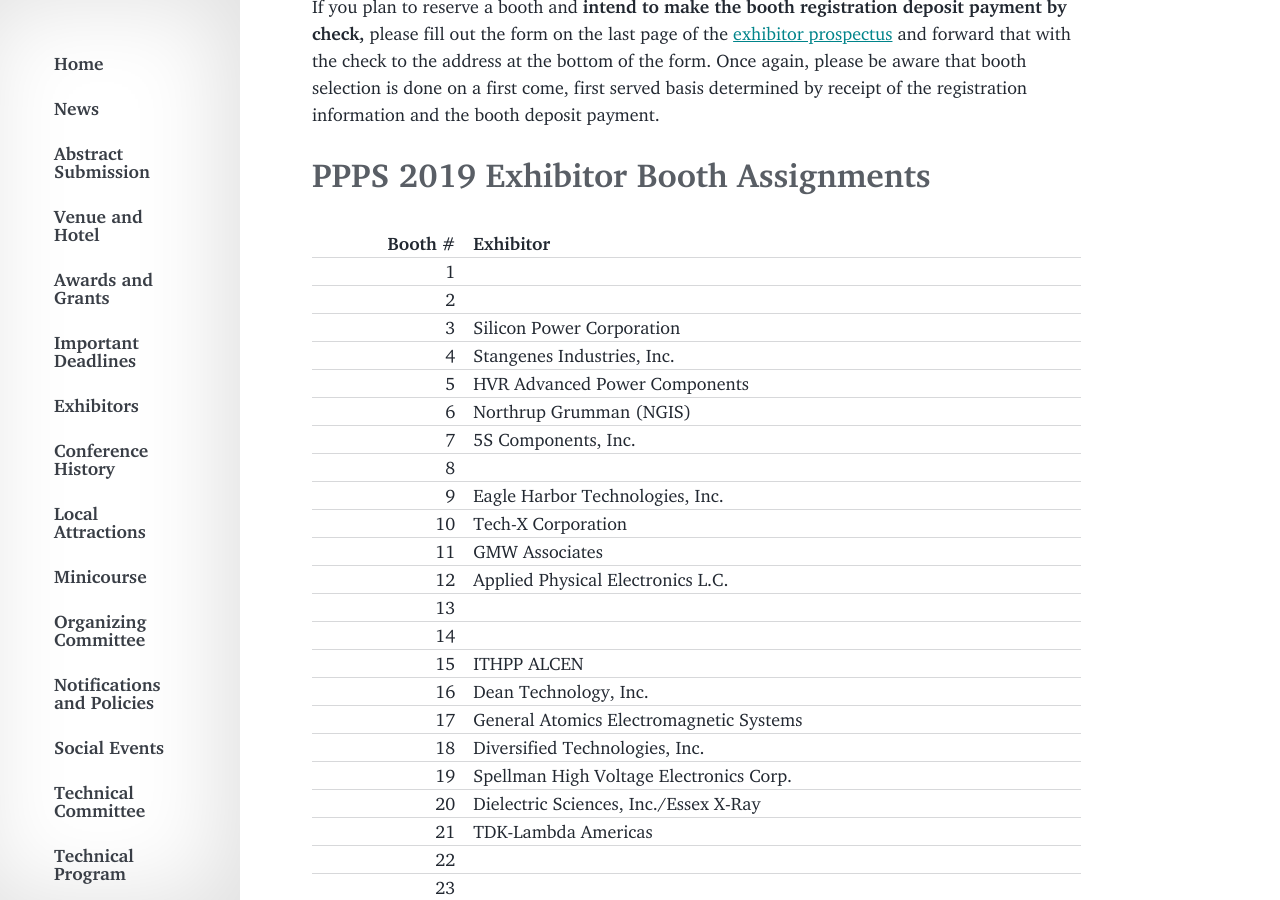
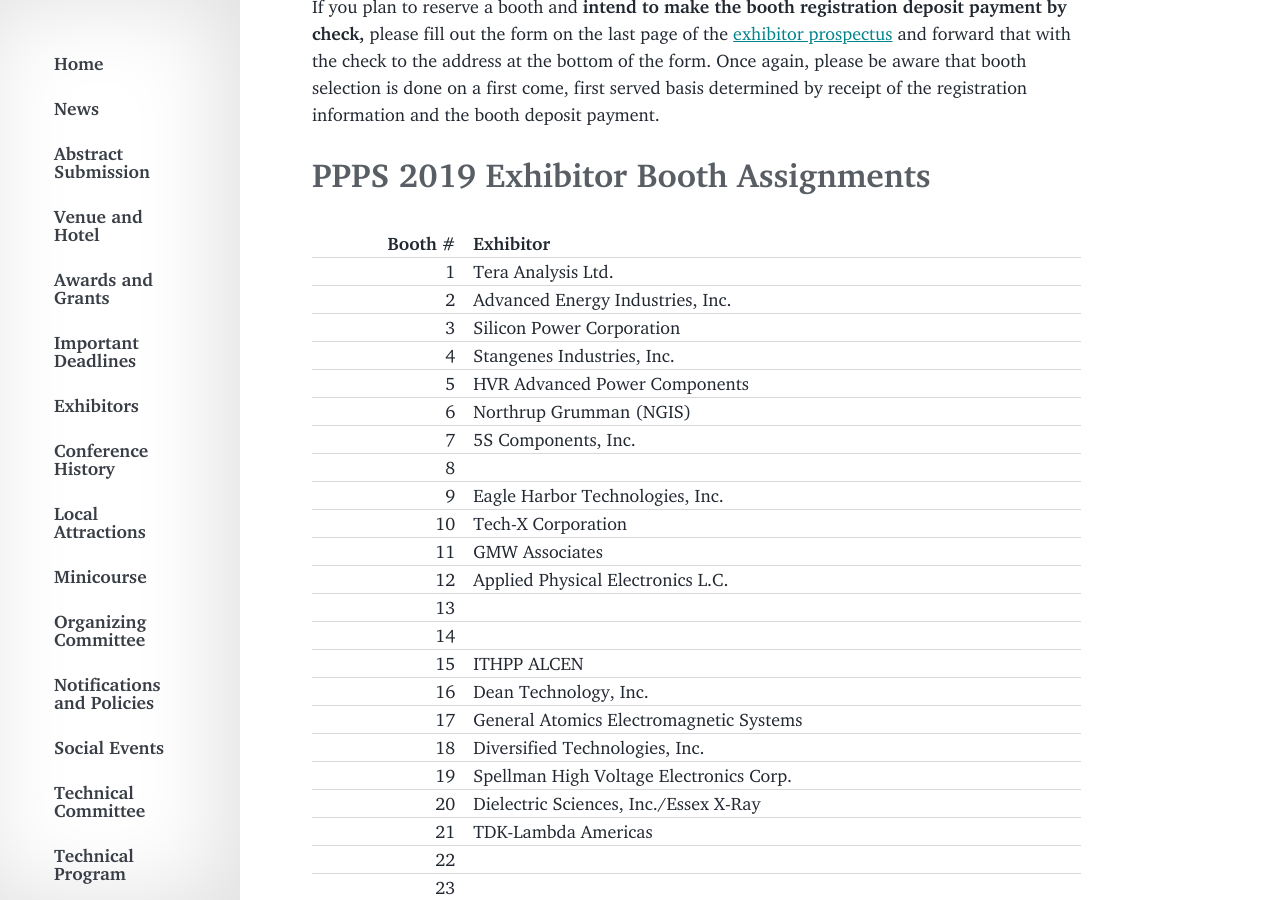
Before and after one commit to ppps2019/ppps2019.github.io, a Jekyll site: the page built from _info_articles/exhibitors.md, in a window 1280 px wide and 900 px high, scrolled down 2124 px. Built offline with Jekyll 4.4.1, drawn with Linux system fonts in a browser that asks for light colours; comment, search, counter and statistics services are not loaded.

Commit message:
Update exhibitors.md

```diff
--- a/_info_articles/exhibitors.md
+++ b/_info_articles/exhibitors.md
@@ -33,8 +33,8 @@ If you plan to reserve a booth and **intend to make the booth registration depos
 
 | Booth #       | Exhibitor     |
 | -------------:| ------------- |
-| 1 | |
-| 2 | |
+| 1 | Tera Analysis Ltd. |
+| 2 | Advanced Energy Industries, Inc. |
 | 3 | Silicon Power Corporation |
 | 4      | Stangenes Industries, Inc. |
 | 5     | HVR Advanced Power Components       |
```
